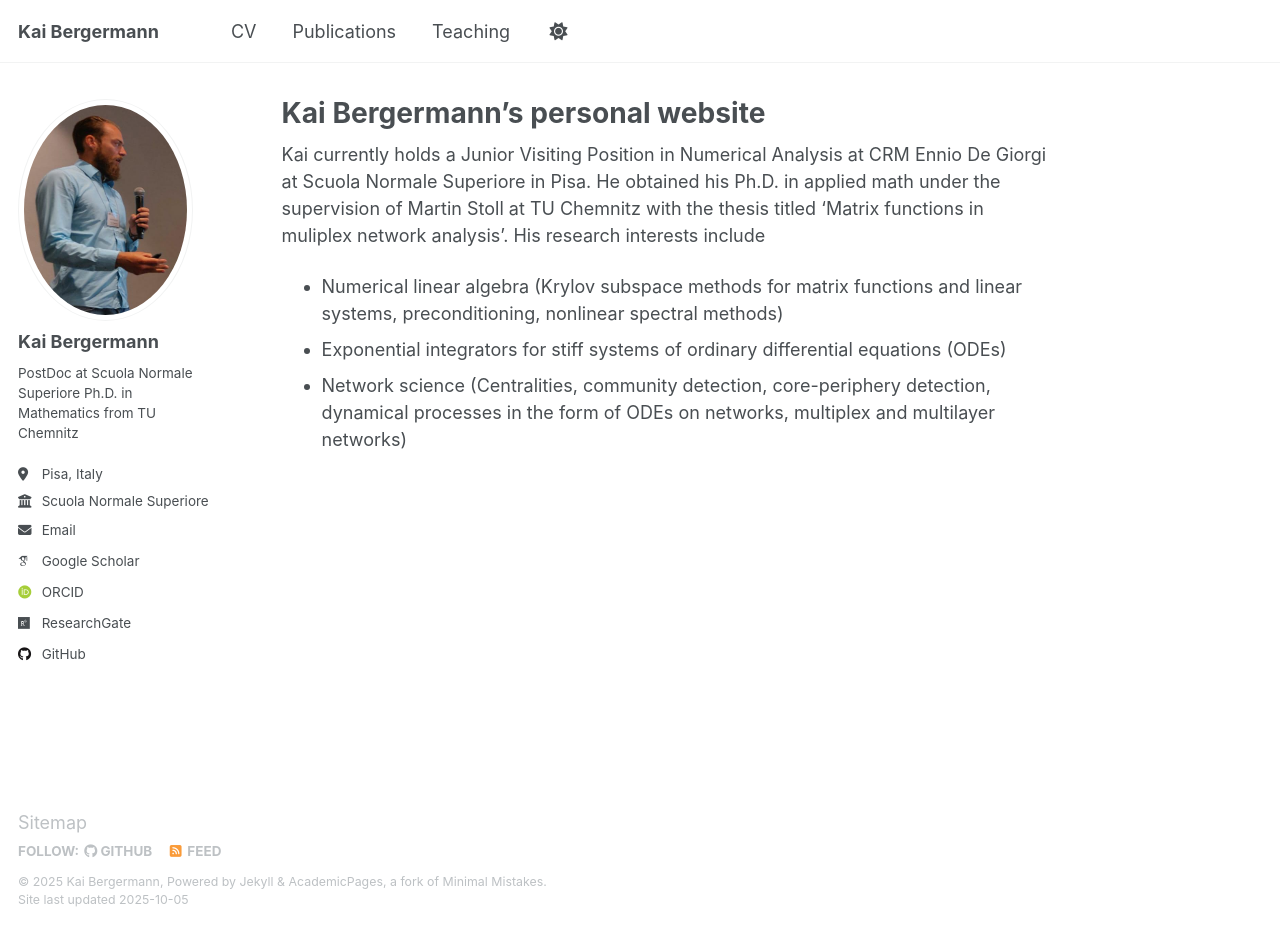
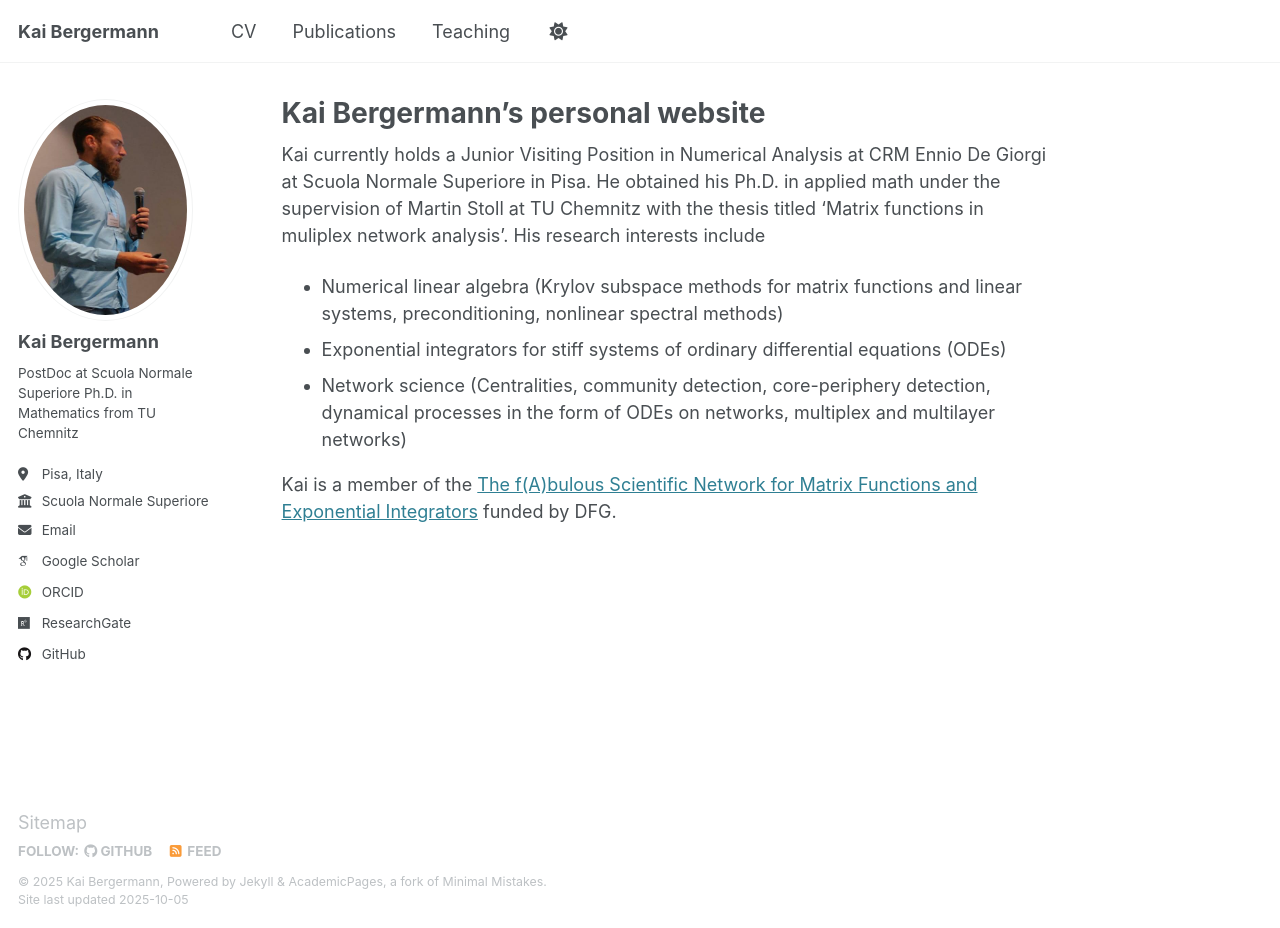
Before and after one commit to KBergermann/KBergermann.github.io, a Jekyll site: the page built from _pages/about.md, in a window 1280 px wide and 928 px high. Built offline with Jekyll 4.4.1, drawn with Linux system fonts in a browser that asks for light colours; some web fonts are replaced.

Commit message:
fabulous network

```diff
--- a/_pages/about.md
+++ b/_pages/about.md
@@ -11,3 +11,5 @@ Kai currently holds a Junior Visiting Position in Numerical Analysis at CRM Enni
 - Numerical linear algebra (Krylov subspace methods for matrix functions and linear systems, preconditioning, nonlinear spectral methods)
 - Exponential integrators for stiff systems of ordinary differential equations (ODEs)
 - Network science (Centralities, community detection, core-periphery detection, dynamical processes in the form of ODEs on networks, multiplex and multilayer networks)
+
+Kai is a member of the [The f(A)bulous Scientific Network for Matrix Functions and Exponential Integrators](https://sites.google.com/view/fabulous-dfg-scinet/) funded by DFG.
```
